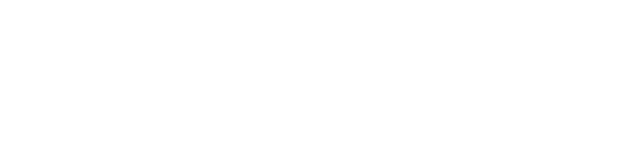
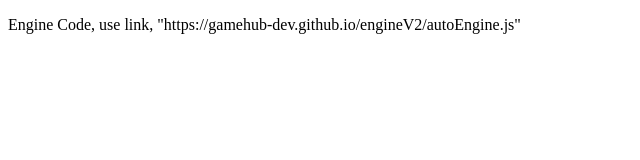
Before and after one commit to gamehub-dev/engineV2, a plain HTML site: page index.html in a window 1280 px wide. Shown: the whole page, without its empty margins (0-640 px from the left). Drawn offline with Linux system fonts and the light colour scheme.

Commit message:
Update index.html

```diff
--- a/index.html
+++ b/index.html
@@ -7,7 +7,7 @@
     <title>AutoEngine.js Link</title>
 </head>
 <body>
-
+    <p>Engine Code, use link, "https://gamehub-dev.github.io/engineV2/autoEngine.js"</p>
 </body>
 <script src="autoEngine.js"></script>
 </html>
```
